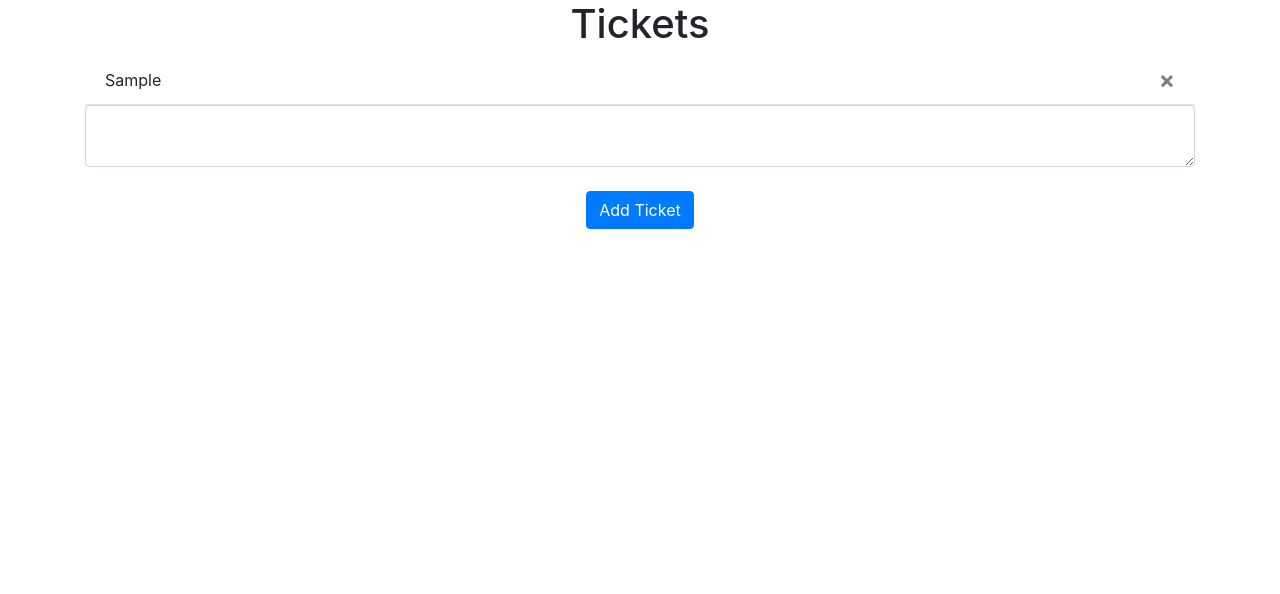
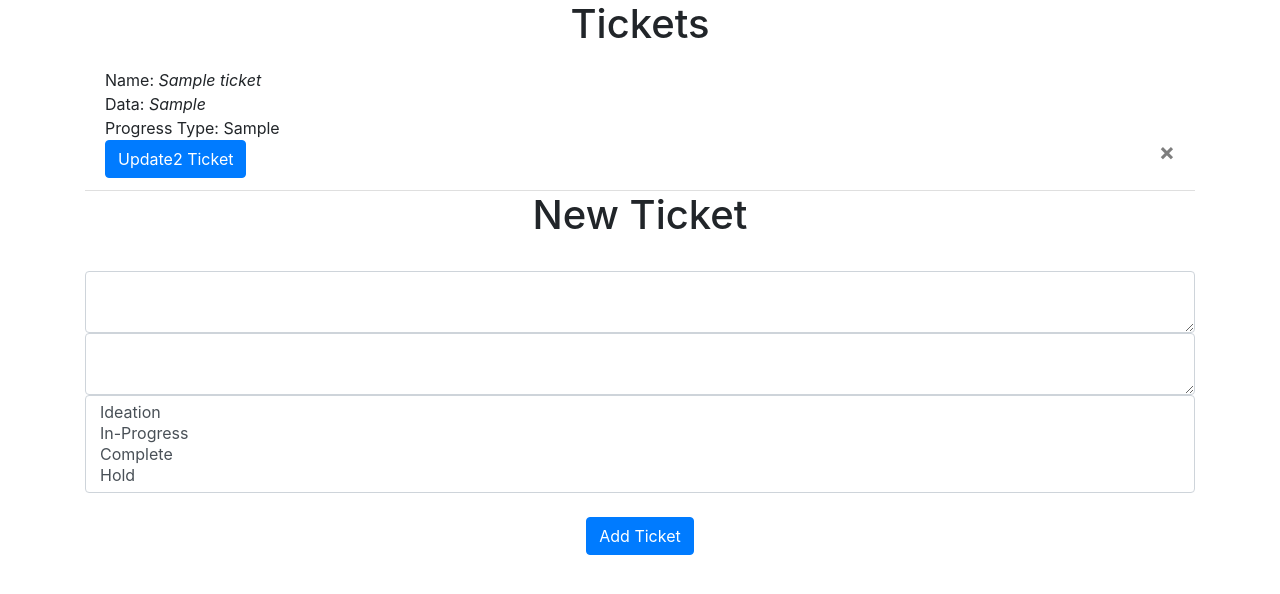
Before and after one commit to startdustCrusader/TicketBoard, a Flask app: page / in a window 1280 px wide. Shown: the part 56-650 px from the top of the page. Run offline with Flask 3, Linux system fonts and the light colour scheme; a user stored in the database is signed in; tables that the repository leaves empty hold one stand-in row (values such as "Sample post"); some libraries are stand-ins or nearby versions.

Commit message:
Update-feature (inProgress)

```diff
--- a/website/__init__.py
+++ b/website/__init__.py
@@ -26,7 +26,7 @@ def create_app():
     app.register_blueprint(auth, url_prefix= '/')
 
 
-    from .models import User, Ticket #***#
+    from .models import User, Ticket
     with app.app_context():
         db.create_all()
 
--- a/website/templates/home.html
+++ b/website/templates/home.html
@@ -4,15 +4,43 @@
 <ul class="list-group list-group-flush" id="ticket">
   {% for ticket in user.tickets %}
   <li class="list-group-item">
-    {{ ticket.data }}
+    Name: <cite contenteditable="true">{{ ticket.name }} </cite><br />
+    Data: <cite contenteditable="true"> {{ticket.data}} </cite><br />
+    Progress Type: {{ticket.progressType}}
+    <br />
+
+    <button
+      type="button"
+      class="btn btn-primary"
+      onClick="updateTicket({{ ticket.id}} , '{{ticket.name}}', '{{ticket.data}}')"
+    >
+      Update2 Ticket
+    </button>
     <button type="button" class="close" onClick="deleteTicket({{ ticket.id }})">
       <span aria-hidden="true">&times;</span>
     </button>
   </li>
   {% endfor %}
 </ul>
+
+<h1 align="center">New Ticket</h1>
 <form method="POST">
+  <br />
+  <textarea name="ticket-name" id="ticket-name" class="form-control"></textarea>
   <textarea name="ticket" id="ticket" class="form-control"></textarea>
+
+  <select
+    name="ticket-progress"
+    id="ticket-progress"
+    class="form-control"
+    size="4"
+  >
+    <option value="Ideation">Ideation</option>
+    <option value="In-Progress">In-Progress</option>
+    <option value="Complete">Complete</option>
+    <option value="Hold">Hold</option>
+  </select>
+
   <br />
   <div align="center">
     <button type="submit" class="btn btn-primary">Add Ticket</button>
--- a/website/views.py
+++ b/website/views.py
@@ -12,12 +12,14 @@ views = Blueprint('views', __name__)
 def home():
     if request.method == 'POST':
         #***#
-        ticket = request.form.get('ticket') #Gets the note from the HTML
+        ticket_name = request.form.get('ticket-name') #Gets the note name from the HTML
+        ticket = request.form.get('ticket') #Gets the note desc from the HTML
+        ticket_progress = request.form.get('ticket-progress') #Gets the note progress value from the HTML
 
         if len(ticket) < 1:
             flash('Note is too short!', category='error')
         else:
-            new_ticket = Ticket(data=ticket, user_id=current_user.id)  #providing the schema for the note
+            new_ticket = Ticket(data=ticket, name = ticket_name, progressType = ticket_progress, user_id=current_user.id)  #providing the schema for the note
             db.session.add(new_ticket) #adding the note to the database
             db.session.commit()
             flash('Ticket added!', category='success')
@@ -28,6 +30,7 @@ def home():
 @views.route('/delete-ticket', methods=['POST'])
 def delete_ticket():
     ticket = json.loads(request.data) # this function expects a JSON from the INDEX.js file
+    #print('testing json', ticket)
     ticketId = ticket['ticketId']
     ticket = Ticket.query.get(ticketId)
     if ticket:
@@ -36,3 +39,23 @@ def delete_ticket():
             db.session.commit()
 
     return jsonify({})
+
+
+@views.route('/update-ticket', methods=['POST'])
+def updateTicket():
+    ticket = json.loads(request.data) # this function expects a JSON from the INDEX.js file
+    ticketId = ticket['ticketId']
+    ticketName = ticket['ticketName']
+    ticketData = ticket['ticketData']
+    #ticketProgress = ticket['ticketId']
+
+    print('Testing values for ticket edited', ticketId, ticketName, ticketData)
+    ticket = Ticket.query.get(ticketId)
+    if ticket:
+        if ticket.user_id == current_user.id:
+            ticket.name =ticketName
+            ticket.Desc = ticketData
+            #ticket.ProgressType = progressType
+            db.session.commit()
+
+    return jsonify({})
```
Also changed, not shown: website/static/index.js (+14 -0 lines).
